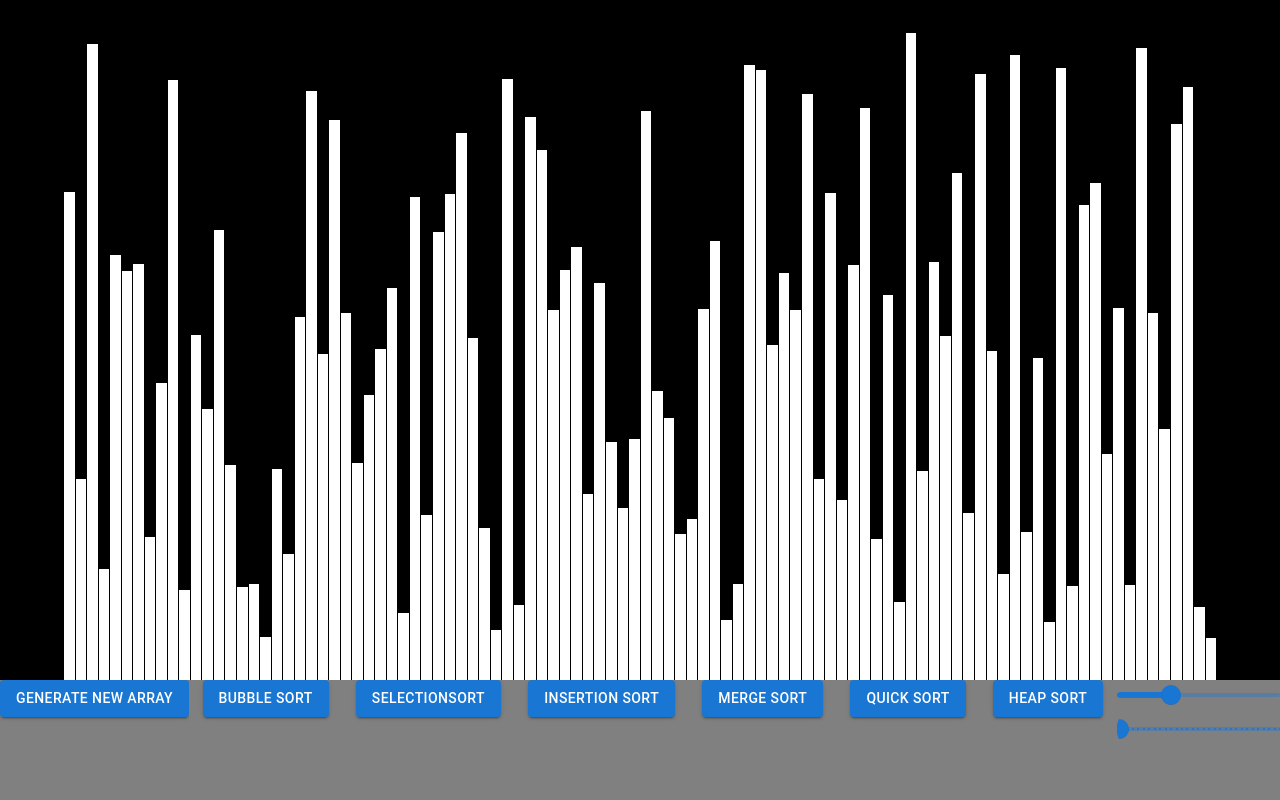
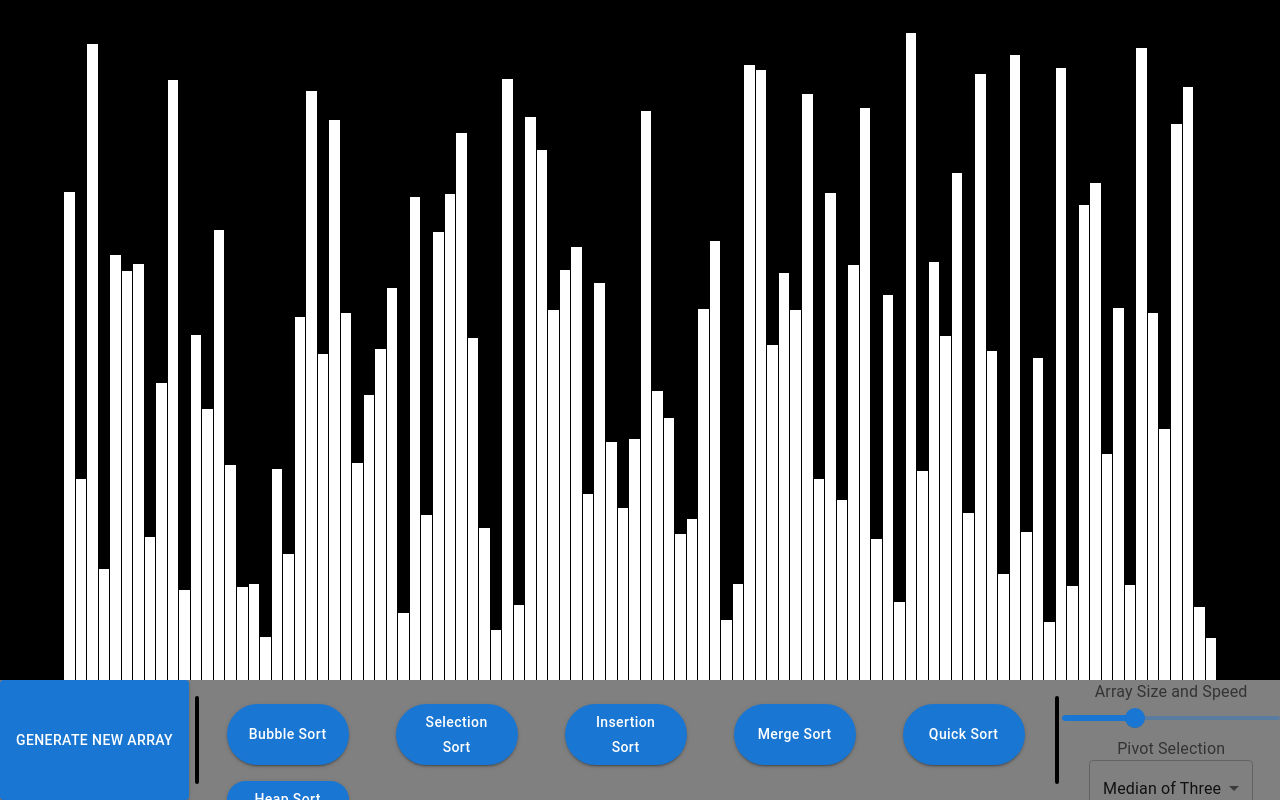
Before and after one commit to Ryanmaxin/Sorting-Algorithm-Visualizer, a React (Create React App) app: page / in a window 1280 px wide. Built offline with nearby package versions, Linux system fonts and the light colour scheme.

Commit message:
Some css

```diff
--- a/src/SortingVisualizer/SortingVisualizer.css
+++ b/src/SortingVisualizer/SortingVisualizer.css
@@ -1,3 +1,9 @@
+@import url('https://fonts.googleapis.com/css2?family=Source+Sans+Pro&display=swap');
+
+:root {
+    font-family: 'Source Sans Pro', sans-serif;
+}
+
 .interaction {
     text-align: center;
     margin: auto;
@@ -9,12 +15,26 @@
 .sorts {
     display: flex;
     flex: 1 1 auto;
+    padding: 1rem;
+    flex-wrap: wrap;
+    justify-content: space-between;
 }
 
 .sortButton {
-    flex: 1 1 auto;
+    width: 15%;
+    padding: 0.5rem
 }
 
 .options {
     flex: 1 1 auto
 }
+
+.generate {
+    height: 100%
+}
+
+.break {
+    border: 2px solid black;
+    border-radius: 50px;
+    margin: 2vh 0.2rem 2vh 0.4rem
+}
--- a/src/SortingVisualizer/SortingVisualizer.js
+++ b/src/SortingVisualizer/SortingVisualizer.js
@@ -9,8 +9,7 @@
 import HeapSort from '../SortingAlgorithms/HeapSort';
 import * as React from 'react';
 import ReactDOM from 'react-dom';
-import Button from '@mui/material/Button';
-import Slider from '@mui/material/Slider'
+import { Button, Slider, Select, MenuItem, InputLabel } from '@mui/material';
 
 let currentAnimation = { e1: null, e2: null, e3: null }
 let isSorting = false
@@ -19,6 +18,7 @@
     const [masterArray, setmasterArray] = useState([])
     const [arraySize, setarraySize] = useState(100)
     const [animationSpeed, setanimationSpeed] = useState(4)
+    const [pivot, setPivot] = useState('Median of Three')
     useEffect(() => {
         resetArray()
     }, [arraySize])
@@ -31,13 +31,13 @@
         setmasterArray(array)
     })
     const handleBubbleSort = arr => {
-        BubbleSort(arr, Animate, animationSpeed)
+        BubbleSort(arr, Animate)
     }
     const handleSelectionSort = arr => {
-        SelectionSort(arr, Animate, animationSpeed)
+        SelectionSort(arr, Animate)
     }
     const handleInsertionSort = arr => {
-        InsertionSort(arr, Animate, animationSpeed)
+        InsertionSort(arr, Animate)
     }
     const handleMergeSort = arr => {
         let arrayObject = {
@@ -45,13 +45,13 @@
             "indexStart": null,
             "indexEnd": null
         }
-        MergeSort(arrayObject, Animate, animationSpeed)
+        MergeSort(arrayObject, Animate)
     }
     const handleQuickSort = arr => {
-        QuickSort(arr, 0, arr.length - 1, Animate, animationSpeed)
+        QuickSort(arr, 0, arr.length - 1, Animate)
     }
     const handleHeapSort = arr => {
-        HeapSort(arr, Animate, animationSpeed)
+        HeapSort(arr, Animate)
     }
     const Animate = (arr, animatedElements, isSwapping) => {
         currentAnimation = animatedElements
@@ -59,37 +59,52 @@
         setmasterArray([...arr])
 
     }
+    const sortButton = {
+        flex: "1 1 auto",
+        borderRadius: "4rem",
+        width: "100%",
+        height: "100%",
+        textTransform: "none"
+
+
+    }
     return (
         <div className="content">
             <DisplayArray masterArray={masterArray} currentAnimation={currentAnimation} />
             <div className='interaction'>
-                <div className="generate">
-                    <Button variant="contained" onClick={resetArray} disabled={isSorting}>Generate New Array</Button>
-                </div>
+                <Button className="generate" variant="contained" onClick={resetArray} disabled={isSorting}>Generate New Array</Button>
+                <div className="break"></div>
                 <div className="sorts">
-
                     <div className="sortButton">
-                        <Button variant="contained" onClick={() => { handleBubbleSort(masterArray) }} disabled={isSorting}>Bubble Sort</Button >
+                        <Button sx={sortButton} variant="contained" onClick={() => { handleBubbleSort(masterArray) }} disabled={isSorting}>Bubble Sort</Button >
                     </div>
                     <div className="sortButton">
-                        <Button variant="contained" onClick={() => { handleSelectionSort(masterArray) }} disabled={isSorting}>SelectionSort</Button>
+                        <Button sx={sortButton} variant="contained" onClick={() => { handleSelectionSort(masterArray) }} disabled={isSorting}>Selection Sort</Button>
                     </div>
                     <div className="sortButton">
-                        <Button variant="contained" onClick={() => { handleInsertionSort(masterArray) }} disabled={isSorting}>Insertion Sort</Button >
+                        <Button sx={sortButton} variant="contained" onClick={() => { handleInsertionSort(masterArray) }} disabled={isSorting}>Insertion Sort</Button >
                     </div>
                     <div className="sortButton">
-                        <Button variant="contained" onClick={() => { handleMergeSort(masterArray) }} disabled={isSorting}>Merge Sort</Button >
+                        <Button sx={sortButton} variant="contained" onClick={() => { handleMergeSort(masterArray) }} disabled={isSorting}>Merge Sort</Button >
                     </div>
                     <div className="sortButton">
-                        <Button variant="contained" onClick={() => { handleQuickSort(masterArray) }} disabled={isSorting}>Quick Sort</Button >
+                        <Button sx={sortButton} variant="contained" onClick={() => { handleQuickSort(masterArray) }} disabled={isSorting}>Quick Sort</Button >
                     </div>
                     <div className="sortButton">
-                        <Button variant="contained" onClick={() => { handleHeapSort(masterArray) }} disabled={isSorting}>Heap Sort</Button >
+                        <Button sx={sortButton} variant="contained" onClick={() => { handleHeapSort(masterArray) }} disabled={isSorting}>Heap Sort</Button >
                     </div>
                 </div>
+                <div className="break"></div>
                 <div className="options">
-                    <Slider onChange={e => { setarraySize(e.target.value) }} step="10" max="300" disabled={isSorting} valueLabelDisplay="on" value={arraySize} />
-                    <Slider onChange={e => { setanimationSpeed(e.target.value) }} step="10" max="300" marks disabled={isSorting} valueLabelDisplay="on" value={animationSpeed} />
+                    <InputLabel id="size">Array Size and Speed</InputLabel>
+                    <Slider onChange={e => { setarraySize(e.target.value) }} step="10" max="300" disabled={isSorting} valueLabelDisplay="on" value={arraySize} id="size" />
+                    <InputLabel id="pivot">Pivot Selection</InputLabel>
+                    <Select onChange={e => { setPivot(e.target.value) }} value={pivot} autoWidth="false" id="pivot">
+                        <MenuItem value="Median of Three">Median of Three</MenuItem>
+                        <MenuItem value="Random">Random</MenuItem>
+                        <MenuItem value="First">First</MenuItem>
+                        <MenuItem value="Last">Last</MenuItem>
+                    </Select>
                 </div>
             </div>
         </div>
```
